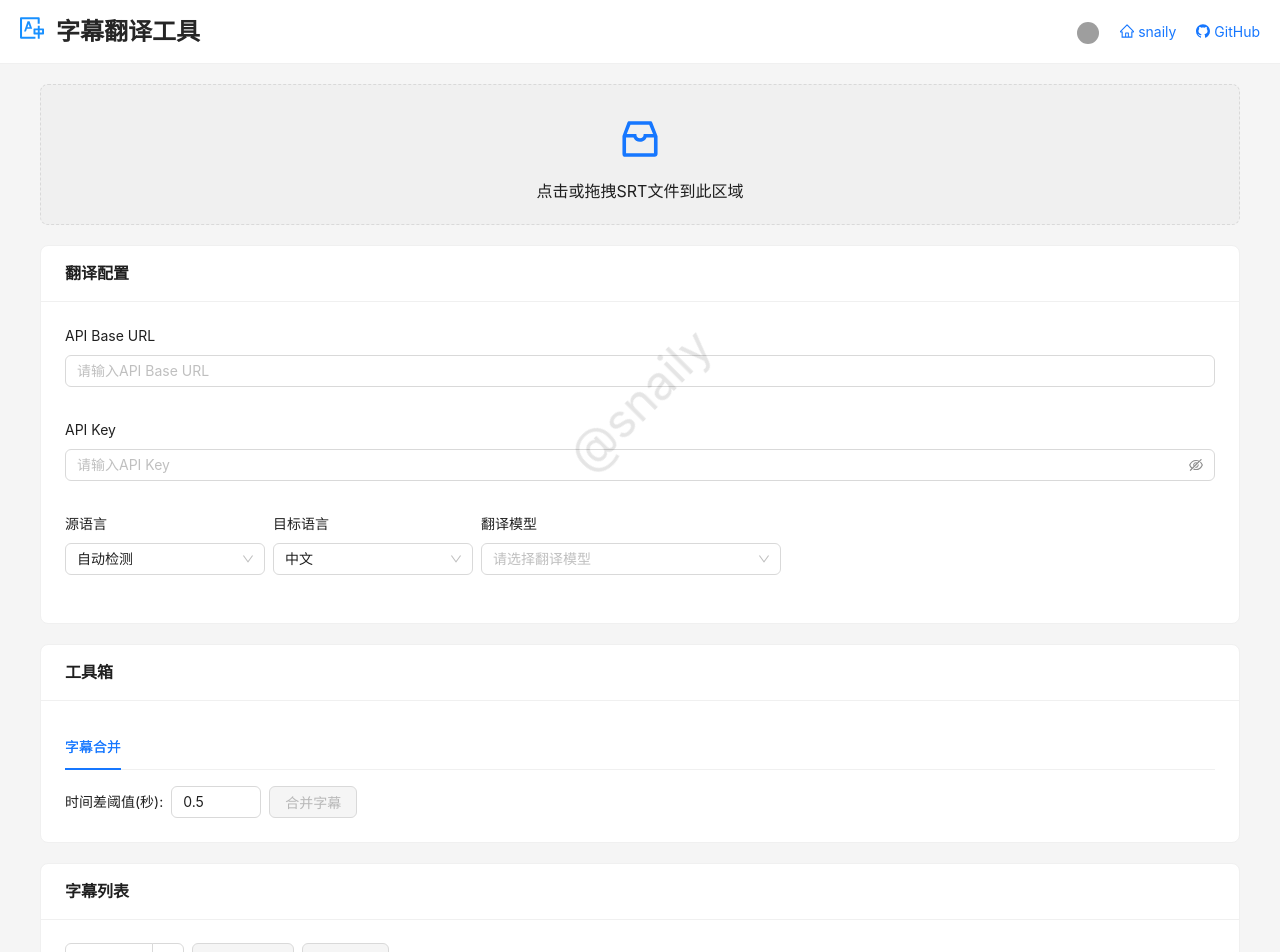
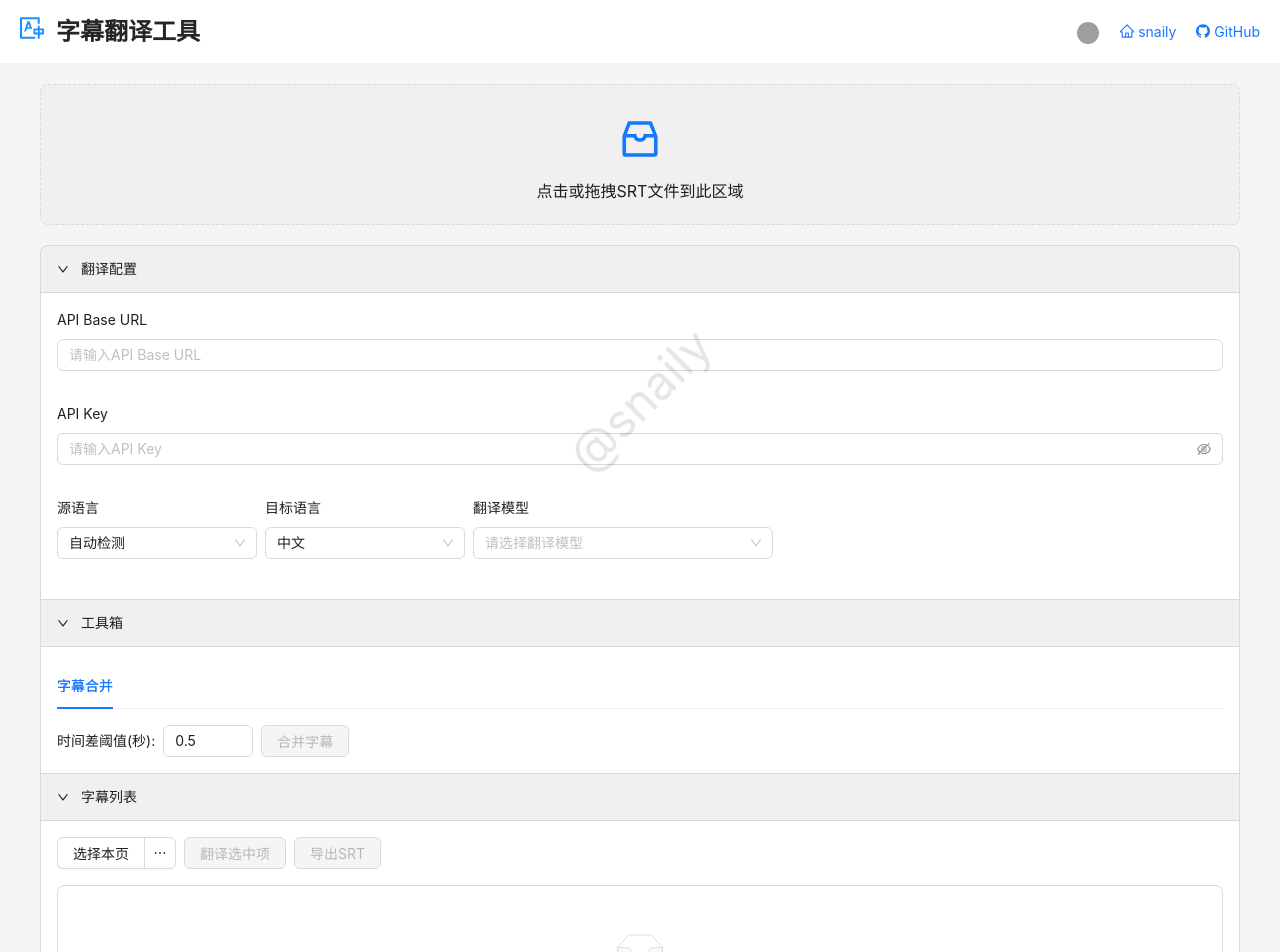
Before and after one commit to snailyp/subtitle-translator, a React (Create React App) app: page / in a window 1280 px wide. Shown: the top 952 px of the page. Built offline with nearby package versions, Linux system fonts and the light colour scheme; grey boxes are pictures that could not be loaded.

Commit message:
feat: 使用 Collapse 组件包裹配置和工具

```diff
--- a/src/App.jsx
+++ b/src/App.jsx
@@ -1,5 +1,5 @@
 import { GithubOutlined, HomeOutlined, TranslationOutlined } from '@ant-design/icons';
-import { Avatar, Layout, Space, Typography } from 'antd';
+import { Avatar, Collapse, Layout, Space, Typography } from 'antd';
 import React, { useState } from 'react';
 import ConfigBox from './components/ConfigBox';
 import FileUpload from './components/FileUpload';
@@ -80,18 +80,31 @@ function App() {
       <Content style={{ padding: '20px' }}>
         <div style={{ maxWidth: 1200, margin: '0 auto' }}>
           <FileUpload onSubtitlesLoad={setSubtitles} />
+          <Collapse
+            defaultActiveKey={['config', 'tools', 'subtitles']}
+            style={{ marginBottom: 20 }}
+          >
+            <Collapse.Panel header="翻译配置" key="config">
               <ConfigBox
                 config={translationConfig}
                 onConfigChange={setTranslationConfig}
               />
+            </Collapse.Panel>
+
+            <Collapse.Panel header="工具箱" key="tools">
               <ToolBox
                 subtitles={subtitles}
                 onSubtitlesChange={setSubtitles}
               />
+            </Collapse.Panel>
+
+            <Collapse.Panel header="字幕列表" key="subtitles">
               <SubtitleBox
                 subtitles={subtitles}
                 translationConfig={translationConfig}
               />
+            </Collapse.Panel>
+          </Collapse>
         </div>
       </Content>
       <Footer style={{
--- a/src/components/ConfigBox.jsx
+++ b/src/components/ConfigBox.jsx
@@ -1,15 +1,12 @@
-import { Card } from 'antd';
 import React from 'react';
 import TranslationConfig from './TranslationConfig';
 
 const ConfigBox = ({ config, onConfigChange }) => {
   return (
-    <Card title="翻译配置" style={{ marginBottom: 20 }}>
-      <TranslationConfig
-        config={config}
-        onConfigChange={onConfigChange}
-      />
-    </Card>
+    <TranslationConfig
+      config={config}
+      onConfigChange={onConfigChange}
+    />
   );
 };
 
--- a/src/components/SubtitleBox.jsx
+++ b/src/components/SubtitleBox.jsx
@@ -1,15 +1,12 @@
-import { Card } from 'antd';
 import React from 'react';
 import SubtitleList from './SubtitleList';
 
 const SubtitleBox = ({ subtitles, translationConfig }) => {
   return (
-    <Card title="字幕列表" style={{ marginBottom: 20 }}>
       <SubtitleList
         subtitles={subtitles}
         translationConfig={translationConfig}
       />
-    </Card>
   );
 };
 
--- a/src/components/ToolBox.jsx
+++ b/src/components/ToolBox.jsx
@@ -1,4 +1,4 @@
-import { Card, Tabs } from 'antd';
+import { Tabs } from 'antd';
 import React from 'react';
 import SubtitleMerger from './SubtitleMerger';
 
@@ -15,9 +15,7 @@ const ToolBox = ({ subtitles, onSubtitlesChange }) => {
   ];
 
   return (
-    <Card title="工具箱" style={{ marginBottom: 20 }}>
-      <Tabs items={items} />
-    </Card>
+    <Tabs items={items} />
   );
 };
 
```
Lines whose indentation alone changed are shown as unchanged.
